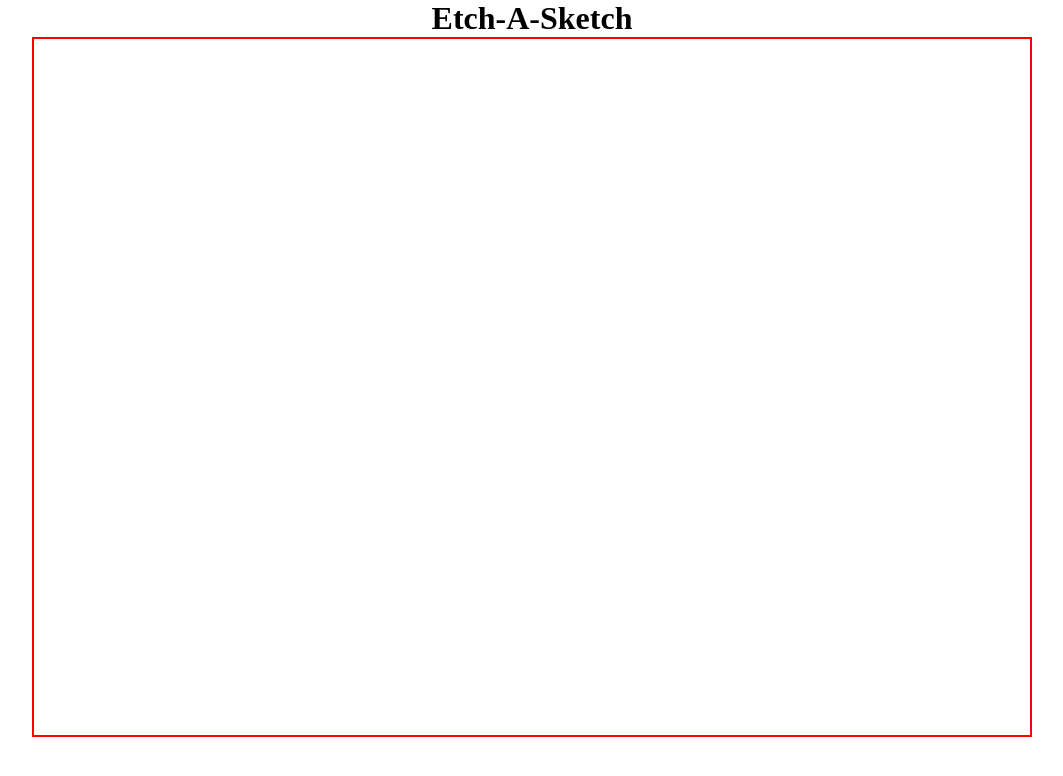
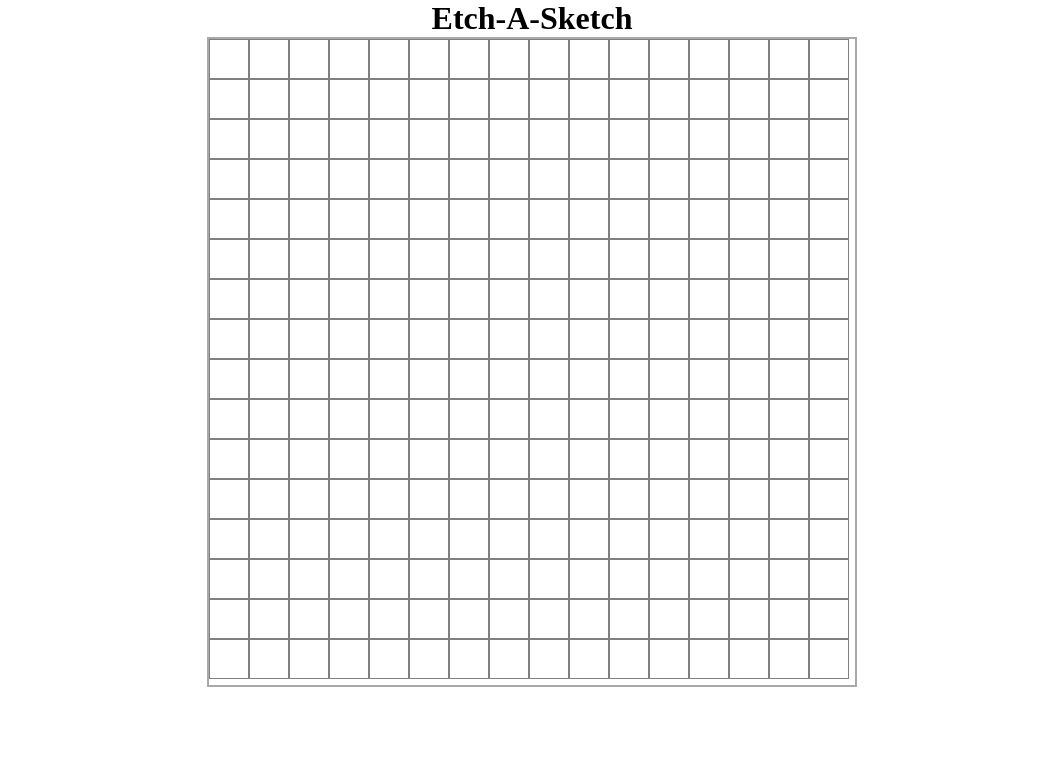
Before and after one commit to swipss/etch-a-sketch, a plain HTML site: page index.html in a window 1280 px wide. Shown: the whole page, without its empty margins (108-1171 px from the left). Drawn offline with Linux system fonts and the light colour scheme.

Commit message:
Create grids

```diff
--- a/index.html
+++ b/index.html
@@ -1,8 +1,9 @@
 <!DOCTYPE html>
 <html lang="en">
 <head>
+    <script src="script.js" defer></script>
+
     <link rel="stylesheet" href="style.css">
-    <script src="script.js defer"></script>
     <meta charset="UTF-8">
     <meta http-equiv="X-UA-Compatible" content="IE=edge">
     <meta name="viewport" content="width=device-width, initial-scale=1.0">
@@ -11,7 +12,8 @@
 <body>
     <h1>Etch-A-Sketch</h1>
     <div class="container">
+    </div>
 
-    </div>
+
 </body>
 </html>
--- a/script.js
+++ b/script.js
@@ -1,3 +1,18 @@
 
 
-const container = document.querySelector('container')
+const container = document.querySelector('.container')
+
+const gridContainer = document.createElement('div')
+gridContainer.classList.add('grid-container')
+
+
+
+for (let i = 0; i < 256; i++) {
+const grid = document.createElement('div')
+grid.classList.add('grid')
+gridContainer.appendChild(grid)
+
+
+
+}
+container.appendChild(gridContainer)
--- a/style.css
+++ b/style.css
@@ -8,17 +8,19 @@ h1 {
 }
 
 .container {
-    max-width: 1000px;
-    border: 2px solid red;
+    max-width: 650px;
+    border: 2px solid darkgrey;
     margin: 0 auto;
-    height: 700px;
+    height: 650px;
 }
 
-.gridContainer {
+.grid-container {
     display: flex;
     flex-wrap: wrap;
 }
 
 .grid {
-    border: 2px solid black
+    width: 40px;
+    height: 40px;
+    border: 1px solid grey;
 }
```
